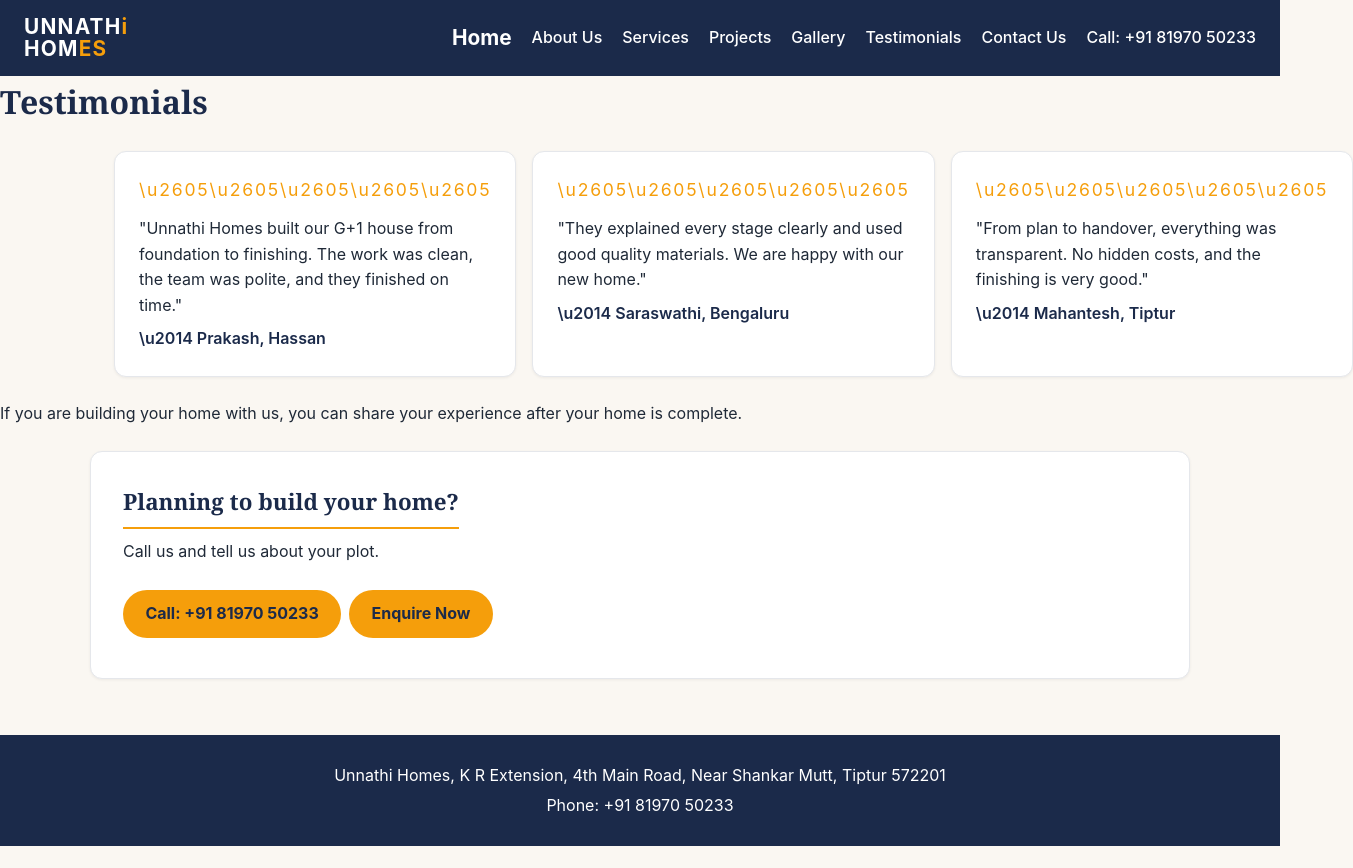
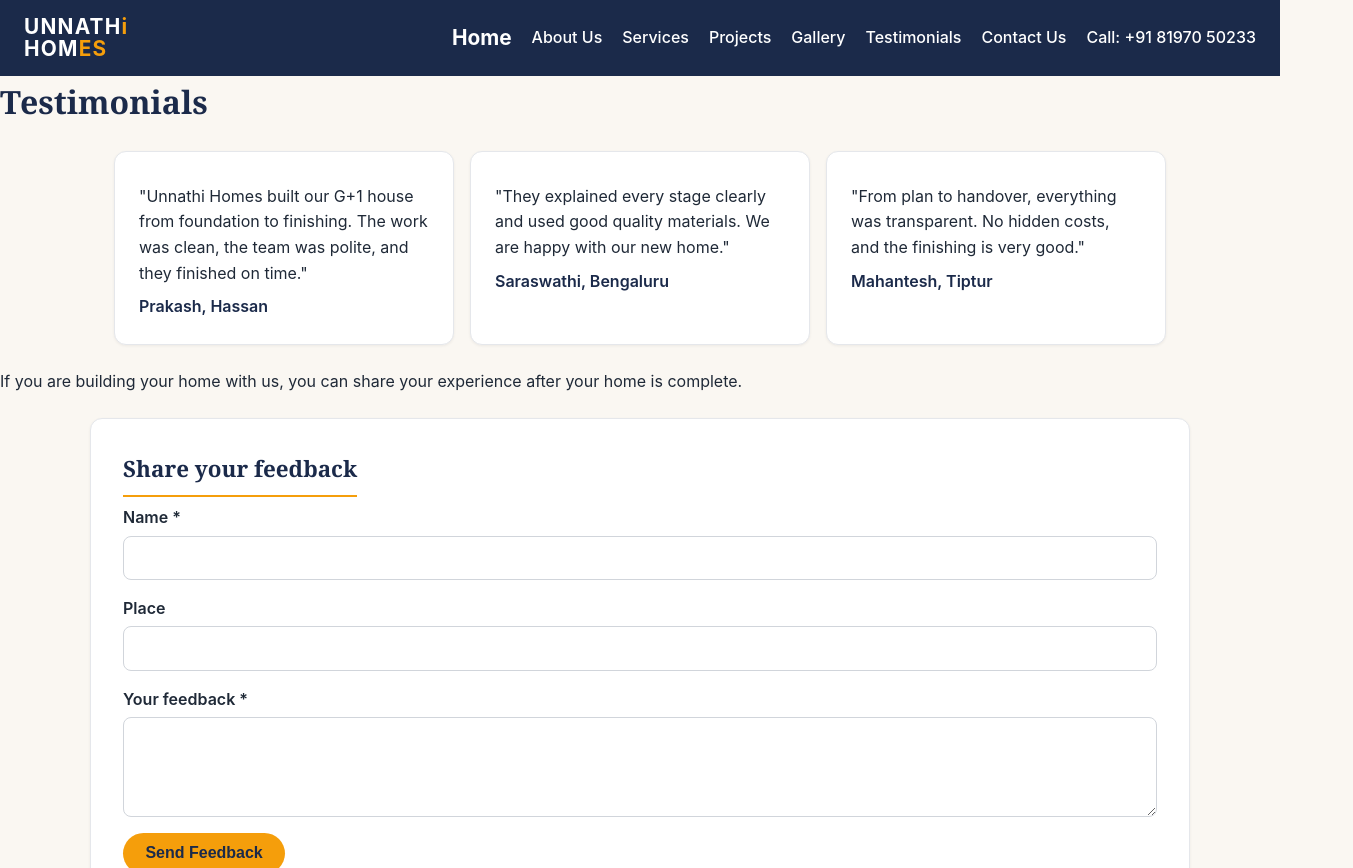
Before and after one commit to ullas2007/unnathi-homes, a React (Vite) app: page /testimonials in a window 1280 px wide. Shown: the top 868 px of the page, 1353 px wide, since content can reach past the window. Before the commit the page ends 846 px from the top, so only its background shows below. Built offline with nearby package versions, Linux system fonts and the light colour scheme.

Commit message:
Testimonials: remove star ratings and em dash; add feedback form (saves to Supabase as Feedback)

```diff
--- a/src/App.css
+++ b/src/App.css
@@ -411,13 +411,6 @@ nav {
   box-shadow: 0 1px 3px rgba(0, 0, 0, 0.06);
 }
 
-.stars {
-  color: #f59e0b;
-  font-size: 1.1rem;
-  letter-spacing: 0.1em;
-  margin: 0 0 0.75rem;
-}
-
 .reviewer {
   font-weight: 600;
   color: #1b2a4a;
--- a/src/pages/Testimonials.jsx
+++ b/src/pages/Testimonials.jsx
@@ -1,37 +1,68 @@
+import { useState } from "react";
 import { Link } from "react-router-dom";
+import { supabase } from "../supabaseClient";
 
 function Testimonials() {
+  const [name, setName] = useState("");
+  const [place, setPlace] = useState("");
+  const [feedback, setFeedback] = useState("");
+  const [error, setError] = useState("");
+  const [saveFailed, setSaveFailed] = useState(false);
+  const [sent, setSent] = useState(false);
+
+  async function handleSubmit(e) {
+    e.preventDefault();
+    setError("");
+    setSaveFailed(false);
+    if (name.trim() === "" || feedback.trim() === "") {
+      setError("Please enter your name and your feedback.");
+      return;
+    }
+    const { error } = await supabase.from("enquiries").insert([
+      {
+        name: name.trim(),
+        phone: "",
+        place: place.trim(),
+        type: "Feedback",
+        message: feedback.trim(),
+      },
+    ]);
+    if (error) {
+      setError("Could not send your feedback.");
+      setSaveFailed(true);
+      return;
+    }
+    setSent(true);
+  }
+
   return (
     <div>
       <h1>Testimonials</h1>
 
       <div className="reviews">
         <article className="review-card">
-          <p className="stars">\u2605\u2605\u2605\u2605\u2605</p>
           <p>
             "Unnathi Homes built our G+1 house from foundation to finishing.
             The work was clean, the team was polite, and they finished on
             time."
           </p>
-          <p className="reviewer">\u2014 Prakash, Hassan</p>
+          <p className="reviewer">Prakash, Hassan</p>
         </article>
 
         <article className="review-card">
-          <p className="stars">\u2605\u2605\u2605\u2605\u2605</p>
           <p>
             "They explained every stage clearly and used good quality
             materials. We are happy with our new home."
           </p>
-          <p className="reviewer">\u2014 Saraswathi, Bengaluru</p>
+          <p className="reviewer">Saraswathi, Bengaluru</p>
         </article>
 
         <article className="review-card">
-          <p className="stars">\u2605\u2605\u2605\u2605\u2605</p>
           <p>
             "From plan to handover, everything was transparent. No hidden
             costs, and the finishing is very good."
           </p>
-          <p className="reviewer">\u2014 Mahantesh, Tiptur</p>
+          <p className="reviewer">Mahantesh, Tiptur</p>
         </article>
       </div>
 
@@ -39,6 +70,39 @@ function Testimonials() {
         If you are building your home with us, you can share your experience
         after your home is complete.
       </p>
+
+      <section>
+        <h2>Share your feedback</h2>
+        {sent ? (
+          <p>
+            Thank you. Your feedback has been received. We will contact you
+            soon.
+          </p>
+        ) : (
+          <form onSubmit={handleSubmit}>
+            <label>
+              Name *
+              <input type="text" value={name} onChange={(e) => setName(e.target.value)} />
+            </label>
+            <label>
+              Place
+              <input type="text" value={place} onChange={(e) => setPlace(e.target.value)} />
+            </label>
+            <label>
+              Your feedback *
+              <textarea value={feedback} onChange={(e) => setFeedback(e.target.value)} />
+            </label>
+            <button type="submit">Send Feedback</button>
+            {error && <p>{error}</p>}
+            {saveFailed && (
+              <p>
+                Please call <a href="tel:+918197050233">+91 81970 50233</a> or{" "}
+                <a href="https://wa.me/918197050233">message us on WhatsApp</a> instead.
+              </p>
+            )}
+          </form>
+        )}
+      </section>
 
       <section>
         <h2>Planning to build your home?</h2>
```
